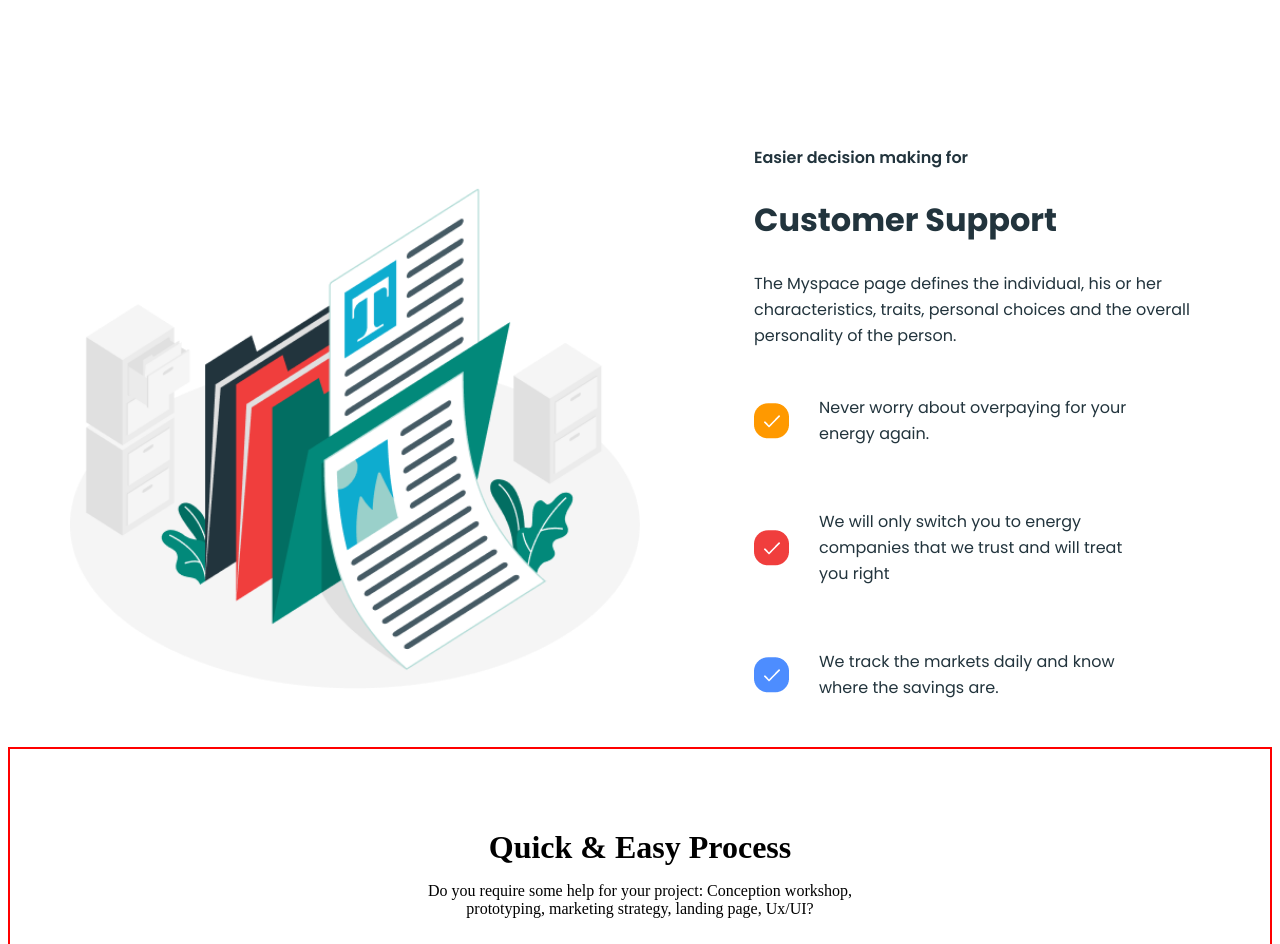
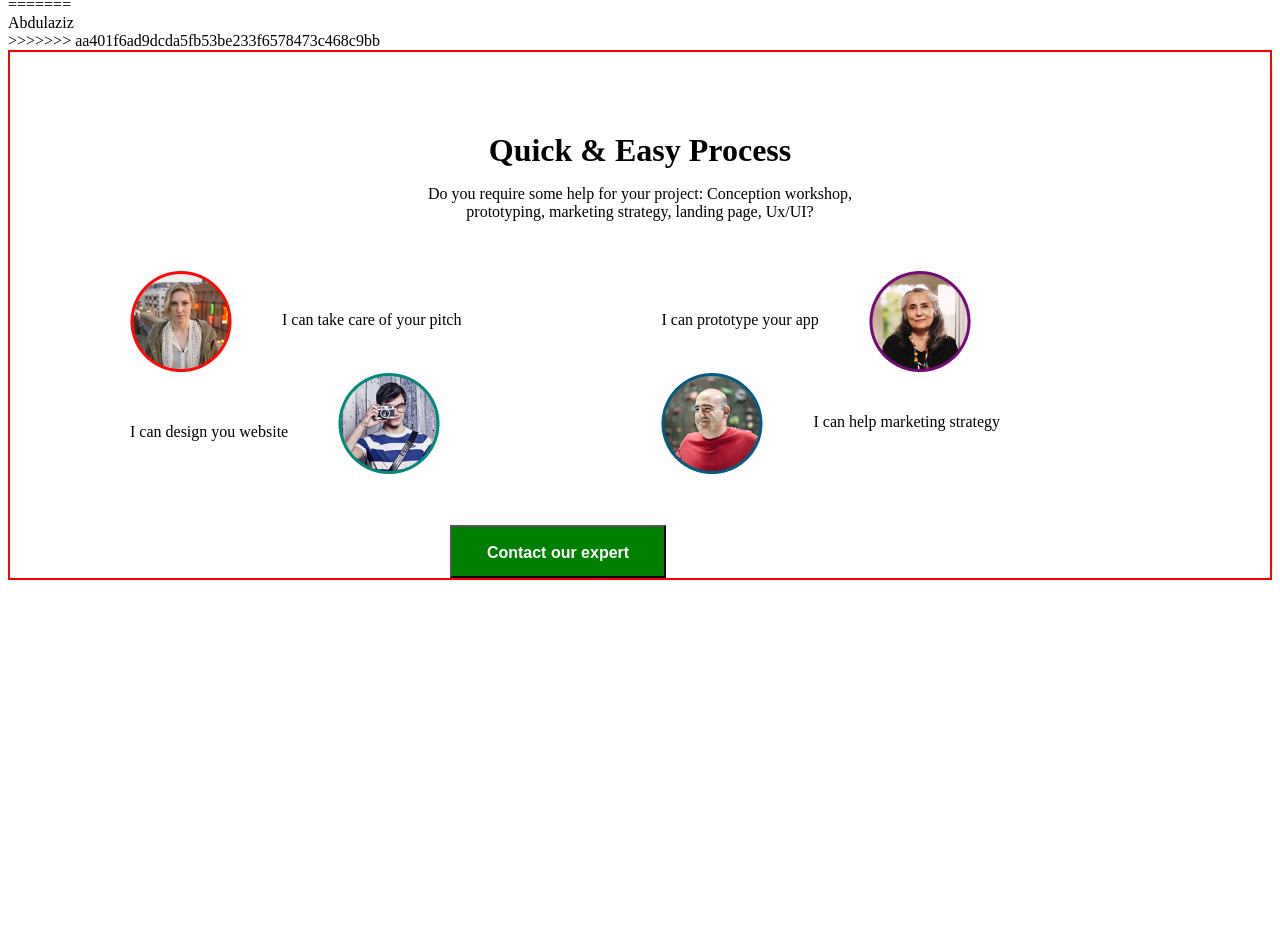
Before and after one commit to ShahriyorDeveloper/product, a plain HTML site: page index.html in a window 1280 px wide. Shown: the part 1077-2021 px from the top of the page. After the commit the page ends 1665 px from the top, so only its background shows below. Drawn offline with Linux system fonts and the light colour scheme; a web font is replaced by a local one.

Commit message:
"adding Abdulaziz"

```diff
--- a/index.html
+++ b/index.html
@@ -4,7 +4,10 @@
 <head>
     <meta charset="UTF-8">
     <meta name="viewport" content="width=device-width, initial-scale=1.0">
+<<<<<<< HEAD
     <link href="https://fonts.googleapis.com/css2?family=Gelasio:ital,wght@0,400..700;1,400..700&family=Lato:ital,wght@0,100;0,300;0,400;0,700;0,900;1,100;1,300;1,400;1,700;1,900&family=Montserrat:ital,wght@0,100..900;1,100..900&family=Poppins:ital,wght@0,100;0,200;0,300;0,400;0,500;0,600;0,700;0,800;0,900;1,100;1,200;1,300;1,400;1,500;1,600;1,700;1,800;1,900&family=Raleway:ital,wght@0,100..900;1,100..900&family=Ribeye&family=Roboto:ital,wght@0,100;0,300;0,400;0,500;0,700;0,900;1,100;1,300;1,400;1,500;1,700;1,900&display=swap" rel="stylesheet">
+=======
+>>>>>>> cb05b9d96a595d39a6ebc7185b6eba22b84420d3
     <link rel="stylesheet" href="./css/style.css">
     <title>Product</title>
     <link rel="stylesheet" href="./css/customers.css">
@@ -12,6 +15,7 @@
 
 <body>
 
+<<<<<<< HEAD
     <div class="madina"></div>
 
     <div class="madina">
@@ -64,36 +68,12 @@
     <div class="Nurmuhammad"></div>
     <div class="dilshod"></div>
     <div class="xurshid"></div>
+<<<<<<< HEAD
+    <div class="abdulaziz"></div>
 
-    <div class="abdulaziz abdulaziz-container">
-        <div class="customers-main-article">
-            <img src="./images/documents/amico.png" alt="Header_IMG" class="c-image">
-            <div class="customers-main-item c-right">
-                <h3 class="c-article-h3" >Easier decision making for</h3>
-                <h2 class="c-article-h2" >Customer Support</h2>
-                <p class="c-article-p" >The Myspace page defines the individual, his or her characteristics, traits, personal choices and the overall personality of the person. </p>
-                <div class="c-cards">
-                    <div class="c-card">
-                        <img src="./icons/tick-1.png" alt="c-icon" class="c-icon">
-                        <p>Never worry about overpaying for your energy again. </p>
-                    </div>
-                    <div class="c-card">
-                        <img src="./icons/tick-2.png" alt="c-icon" class="c-icon">
-                        <p>We will only switch you to energy companies that we trust and will treat you right</p>
-                    </div>
-                    <div class="c-card">
-                        <img src="./icons/tick-3.png" alt="c-icon" class="c-icon">
-                        <p>We track the markets daily and know where the savings are.</p>
-                    </div>
-                </div>
-            </div>
-            <img src="./images/documents/amico.png" alt="Header_IMG" class="c-image-mobile">
-
-
-        </div>
-    </div>
-
-
+=======
+    <div class="abdulaziz"> Abdulaziz</div>
+>>>>>>> aa401f6ad9dcda5fb53be233f6578473c468c9bb
     <div class="muhammadazizjon">
         <div class="quick">
             <div class="container">
```
